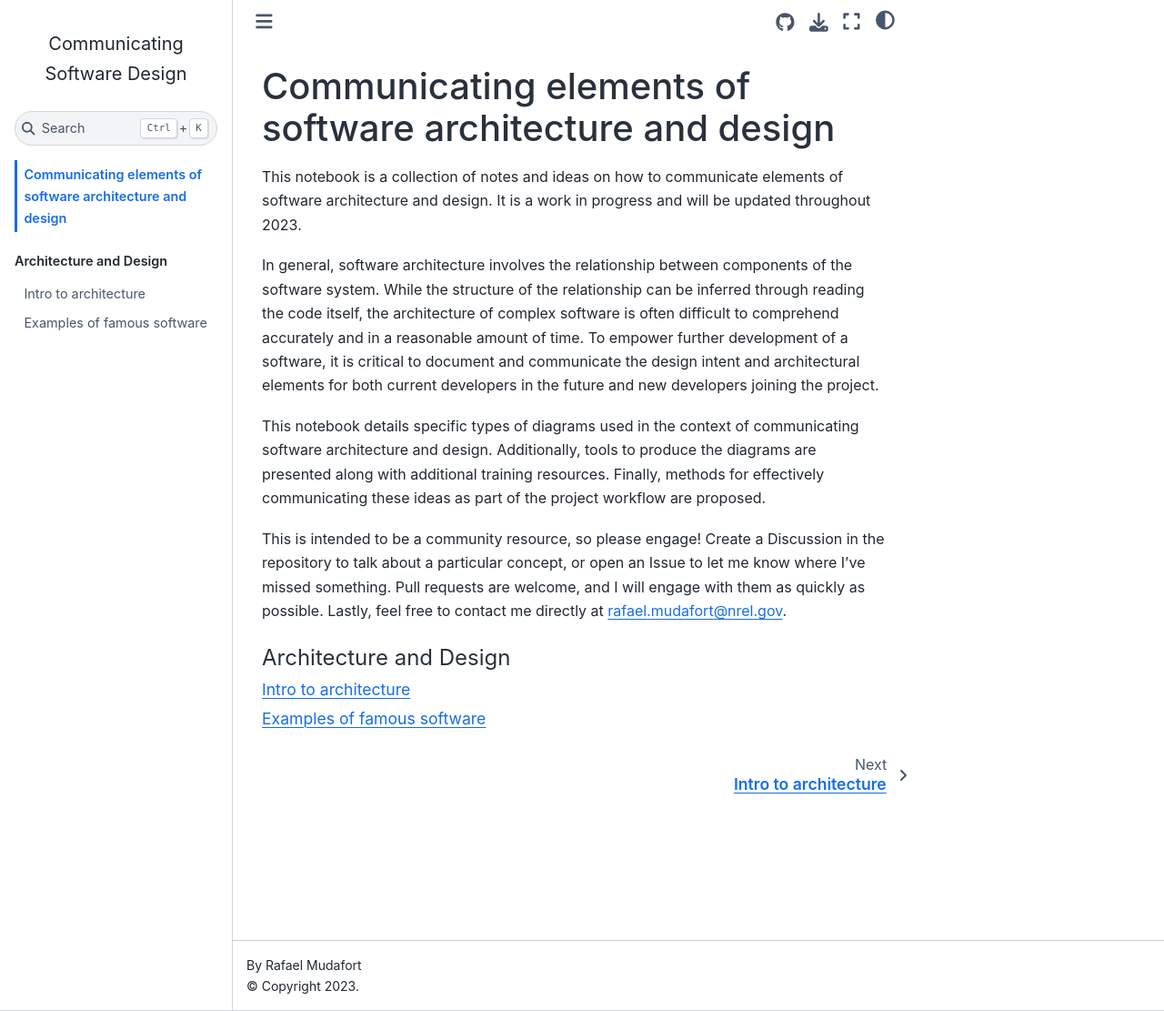
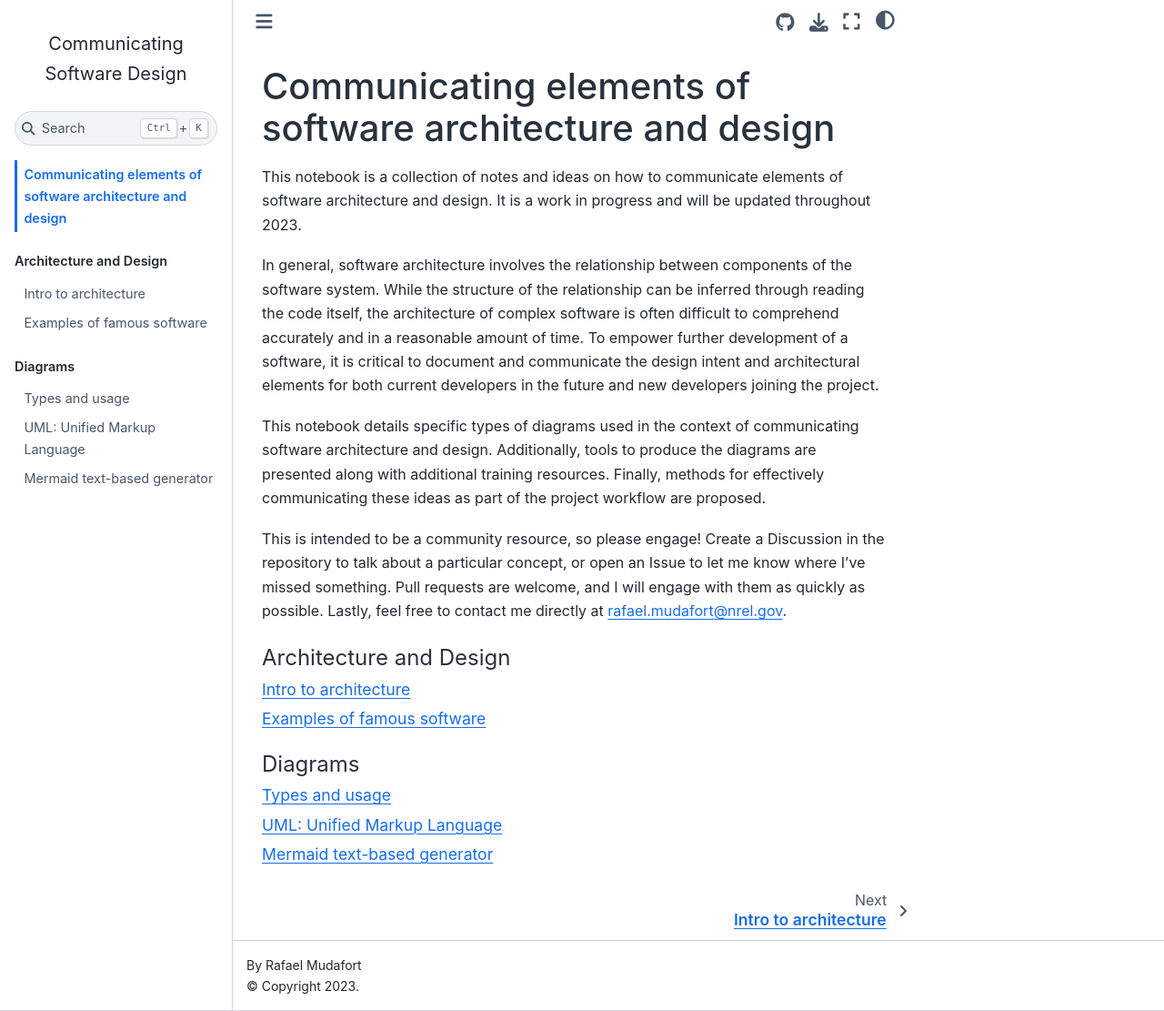
Before and after one commit to rafmudaf/communicating-design, a Jupyter Book: the page built from docs/intro.md, in a window 1280 px wide and 1111 px high. Shown: the whole window at 91% size. Built offline with Jupyter Book 1.0.4 settings and Sphinx 7.4.7 and the Sphinx Book theme 1.1.4, drawn with Linux system fonts in a browser that asks for light colours.

Commit message:
Add place holders for diagram references

```diff
--- a/docs/_toc.yml
+++ b/docs/_toc.yml
@@ -8,3 +8,9 @@ parts:
     chapters:
     - file: architecture
     - file: architecture_examples
+
+  - caption: Diagrams
+    chapters:
+    - file: diagram_types_usage
+    - file: diagram_uml
+    - file: diagram_mermaid
--- /dev/null
+++ b/docs/diagram_mermaid.md
@@ -0,0 +1 @@
+# Mermaid text-based generator
--- /dev/null
+++ b/docs/diagram_types_usage.md
@@ -0,0 +1 @@
+# Types and usage
--- /dev/null
+++ b/docs/diagram_uml.md
@@ -0,0 +1 @@
+# UML: Unified Markup Language
```
